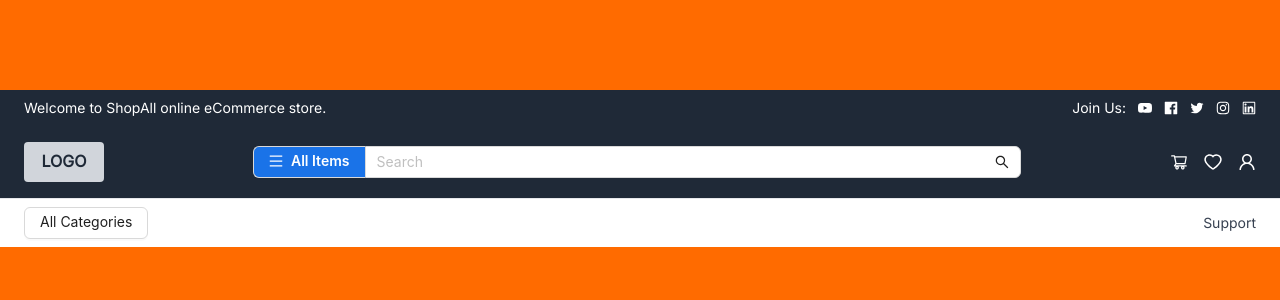
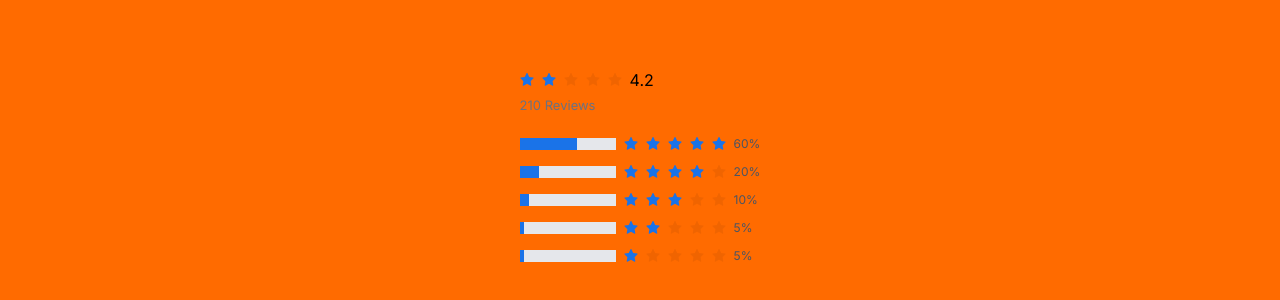
Before and after one commit to zakiD9/E-com-Website, a React (Vite) app: page / in a window 1280 px wide. Shown: the part 232-532 px from the top of the page. Built offline with nearby package versions, Linux system fonts and the light colour scheme.

Commit message:
add customer reviews components

```diff
--- /dev/null
+++ b/src/components/layout/Footer.tsx
@@ -0,0 +1,65 @@
+import {
+  YoutubeFilled,
+  FacebookFilled,
+  TwitterOutlined,
+  InstagramOutlined,
+  LinkedinOutlined,
+} from "@ant-design/icons";
+
+export default function Footer() {
+  return (
+    <footer className="bg-gray-800 text-gray-300 py-8">
+      <div className="container mx-auto px-4">
+        <div className="flex justify-start mb-6">
+          <div className="w-20 h-10 bg-gray-600 flex items-center justify-center">
+            <span className="text-white text-xs">LOGO</span>
+          </div>
+        </div>
+        <hr className="border-gray-600 mb-6" />
+        <div className="grid grid-cols-1 md:grid-cols-4 gap-6 text-sm">
+          <div>
+            <h4 className="font-semibold mb-3">Shop</h4>
+            <ul className="space-y-2">
+              <li><a href="#" className="hover:text-white">All Products</a></li>
+              <li><a href="#" className="hover:text-white">New Arrivals</a></li>
+              <li><a href="#" className="hover:text-white">Best Sellers</a></li>
+              <li><a href="#" className="hover:text-white">Gift Ideas</a></li>
+            </ul>
+          </div>
+          <div>
+            <h4 className="font-semibold mb-3">Customer Service</h4>
+            <ul className="space-y-2">
+              <li><a href="#" className="hover:text-white">Contact Us</a></li>
+              <li><a href="#" className="hover:text-white">FAQs</a></li>
+              <li><a href="#" className="hover:text-white">Shipping & Returns</a></li>
+              <li><a href="#" className="hover:text-white">Order Tracking</a></li>
+            </ul>
+          </div>
+          <div>
+            <h4 className="font-semibold mb-3">About</h4>
+            <ul className="space-y-2">
+              <li><a href="#" className="hover:text-white">About Us</a></li>
+              <li><a href="#" className="hover:text-white">Our Story</a></li>
+              <li><a href="#" className="hover:text-white">Privacy Policy</a></li>
+              <li><a href="#" className="hover:text-white">Terms & Conditions</a></li>
+            </ul>
+          </div>
+          <div>
+            <h4 className="font-semibold mb-3">Join Us</h4>
+            <div className="flex space-x-4 text-lg">
+              <a href="#" className="hover:text-white"><YoutubeFilled /></a>
+              <a href="#" className="hover:text-white"><FacebookFilled /></a>
+              <a href="#" className="hover:text-white"><TwitterOutlined /></a>
+              <a href="#" className="hover:text-white"><InstagramOutlined /></a>
+              <a href="#" className="hover:text-white"><LinkedinOutlined /></a>
+            </div>
+          </div>
+        </div>
+        <hr className="border-gray-600 mt-6 mb-4" />
+        <p className="justify-starttext-xs text-gray-400">
+          CompanyName © 2025, All rights reserved.
+        </p>
+      </div>
+    </footer>
+  );
+}
--- a/src/components/layout/navbar/TopBar.tsx
+++ b/src/components/layout/navbar/TopBar.tsx
@@ -21,5 +21,5 @@ export default function TopBar(){
           <LinkedinOutlined />
         </div>
       </div>
-    )
+    );
 }
--- a/src/components/pages/products/LargeProductCard/LargeProductCard.tsx
+++ b/src/components/pages/products/Cards/LargeProductCard/LargeProductCard.tsx
@@ -1,8 +1,8 @@
 import { useState } from "react";
 import { EyeIcon, ShoppingCartIcon } from "@heroicons/react/24/outline";
-import MyRating from "../../../ui/Controls/Ratings";
-import { IconButton } from "../../../ui/button/IconButton";
-import { Button } from "../../../ui/button/Button";
+import MyRating from "../../../../ui/Controls/Ratings";
+import { IconButton } from "../../../../ui/button/IconButton";
+import { Button } from "../../../../ui/button/Button";
 import WishlistButton from "../AddToWishList";
 
 interface ProductCardProps {
--- a/src/components/pages/products/MediumProductCard/MdProductCard.tsx
+++ b/src/components/pages/products/Cards/MediumProductCard/MdProductCard.tsx
@@ -1,5 +1,5 @@
-import { IconButton } from "../../../ui/button/IconButton";
-import MyRating from "../../../ui/Controls/Ratings";
+import { IconButton } from "../../../../ui/button/IconButton";
+import MyRating from "../../../../ui/Controls/Ratings";
 import { ShoppingCartIcon } from '@heroicons/react/24/outline';
 import WishlistButton from "../AddToWishList";
 
--- /dev/null
+++ b/src/components/pages/products/Reviews/CustomerReview.tsx
@@ -0,0 +1,44 @@
+import React from 'react';
+import MyRating from '../../../ui/Controls/Ratings';
+import { CheckCircleIcon } from '@heroicons/react/24/solid';
+
+interface CustomerReviewProps {
+  customerName: string;
+  date: string;
+  isVerified: boolean;
+  reviewText: string;
+}
+
+const CustomerReview: React.FC<CustomerReviewProps> = ({
+  customerName="D9 bayna",
+  date="12/09/2025 - 12:33PM",
+  isVerified=true,
+  reviewText="wlh ghir lproduct hada bien 3jbniwlh wlh ghir lproduct hada bien 3jbniwlh ghir lproduct hada bien 3jbniwlh ghir lproduct hada bien 3jbniwlh ghir lproduct hada bien 3jbnighir lproduct hada bien 3jbniwlh ghir lproduct hada bien 3jbniwlh ghir lproduct hada bien 3jbniwlh ghir lproduct hada bien 3jbni",
+}) => {
+  return (
+    <div className="max-w-2xl p-6 mx-auto bg-white border border-gray-200 rounded-lg shadow-sm">
+      <div className="mb-4 flex justify-between items-start">
+        <div>
+        <h3 className="text-lg font-medium text-gray-900">{customerName}</h3>
+        <div className='flex gap-2'><MyRating disabled={true}/>
+        <span className='text-sm text-gray-500'>{date}</span></div>
+
+        </div>
+        <div className="flex flex-col sm:flex-row sm:items-center gap-2 mt-1">
+          {isVerified && (
+            <span className="inline-flex items-center gap-1 text-sm text-gray-600">
+              <CheckCircleIcon className="h-4 w-4" />
+              Verified Purchase
+            </span>
+          )}
+        </div>
+      </div>
+
+      <div className="text-gray-700">
+        <p>{reviewText}</p>
+      </div>
+    </div>
+  );
+};
+
+export default CustomerReview;
--- /dev/null
+++ b/src/components/pages/products/Reviews/RatingsDetails/ProgressBar.tsx
@@ -0,0 +1,12 @@
+import type React from "react";
+
+export const RatingBar: React.FC<{ percentage: number }> = ({ percentage }) => {
+  return (
+    <div className="w-24 h-3 bg-gray-200 ">
+      <div
+        className="h-3 bg-primary"
+        style={{ width: `${percentage}%` }}
+      ></div>
+    </div>
+  );
+};
--- /dev/null
+++ b/src/components/pages/products/Reviews/RatingsDetails/RatingsDetails.tsx
@@ -0,0 +1,40 @@
+import MyRating from "../../../../ui/Controls/Ratings";
+import { RatingBar } from "./ProgressBar";
+
+interface RatingsDetailsProps {
+  rating: number;
+  reviewsNumber: number;
+  ratingsBreakdown: { stars: number; percentage: number }[]
+}
+export default function RatingsDetails({
+  rating=4.2,
+  reviewsNumber=210,
+  ratingsBreakdown = [
+    { stars: 5, percentage: 60 },
+    { stars: 4, percentage: 20 },
+    { stars: 3, percentage: 10 },
+    { stars: 2, percentage: 5 },
+    { stars: 1, percentage: 5 },
+  ],
+}: RatingsDetailsProps) {
+  return (
+    <div className="flex flex-col gap-2">
+      <div className="flex items-center gap-2">
+        <MyRating disabled={true}/>
+        <span className="font-medium">{rating}</span>
+      </div>
+      <p className="text-gray-500 text-[13px]">{reviewsNumber} Reviews</p>
+      <div className="flex flex-col gap-2">
+        {ratingsBreakdown.map((item) => (
+          <div key={item.stars} className="flex items-center gap-2">
+            <RatingBar percentage={item.percentage} />
+            <MyRating disabled={true} value={item.stars}/>
+            <span className="text-[12px] text-gray-600">
+              {item.percentage}%
+            </span>
+          </div>
+        ))}
+      </div>
+    </div>
+  );
+}
--- a/src/pages/Home.tsx
+++ b/src/pages/Home.tsx
@@ -1,11 +1,12 @@
-import { Header } from "antd/es/layout/layout";
-import Navbar from "../components/layout/navbar/NavBar";
+import Footer from "../components/layout/Footer";
+import CustomerReview from "../components/pages/products/Reviews/CustomerReview";
+import StarRating from "../components/pages/products/Reviews/RatingsDetails/RatingsDetails";
 
 
 export default function Home(){
     return(
     <div className="flex flex-col items-center justify-center min-h-screen bg-secondary ">
-    <Navbar />
+    <StarRating />
     </div>
 );
 }
```
Also changed, not shown: src/components/pages/products/Cards/AddToWishList.tsx (renamed from src/components/pages/products/AddToWishList.tsx), src/components/pages/products/Cards/SmallProductCard/SmProductCard.tsx (renamed from src/components/pages/products/SmallProductCard/SmProductCard.tsx).
